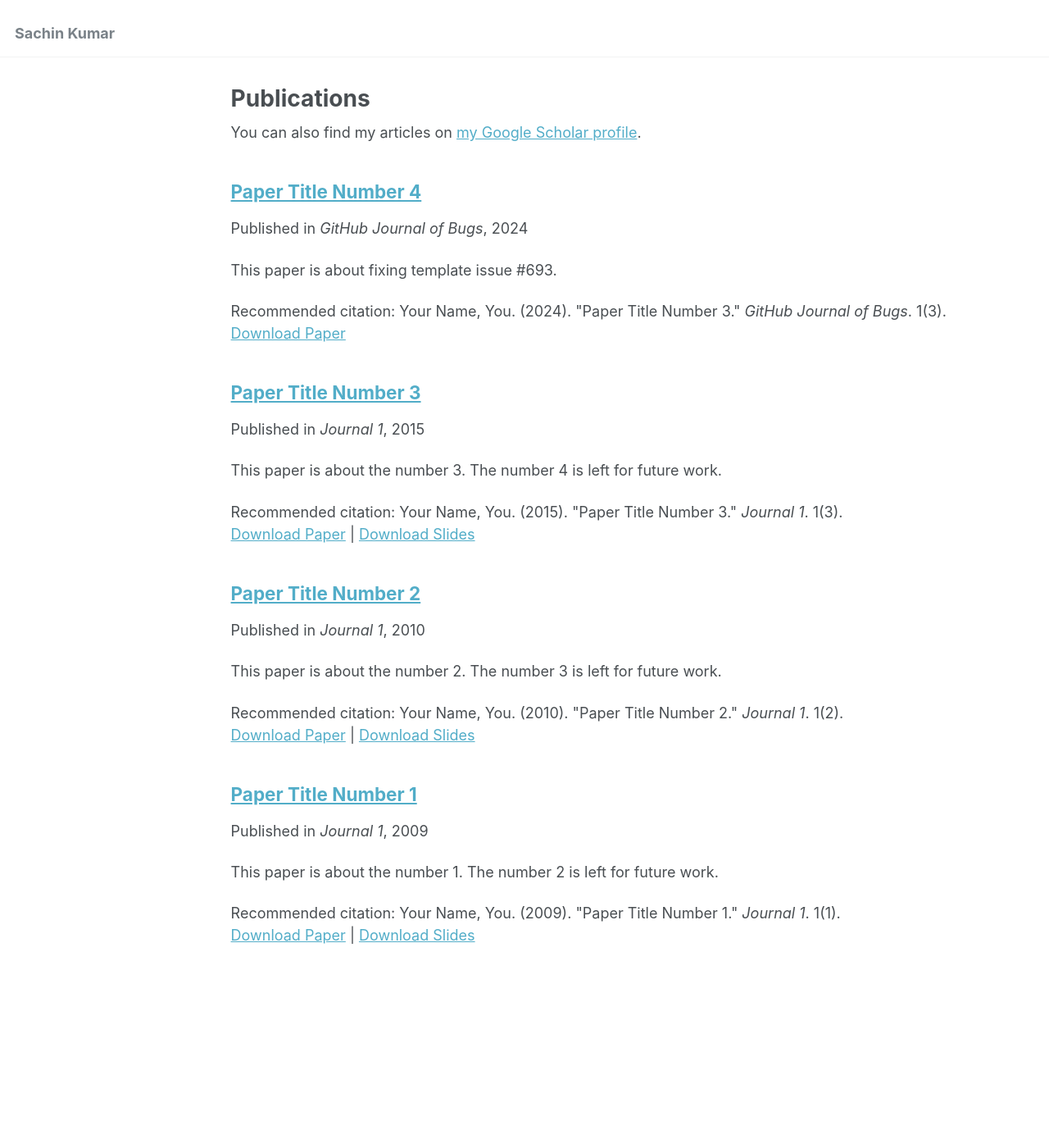
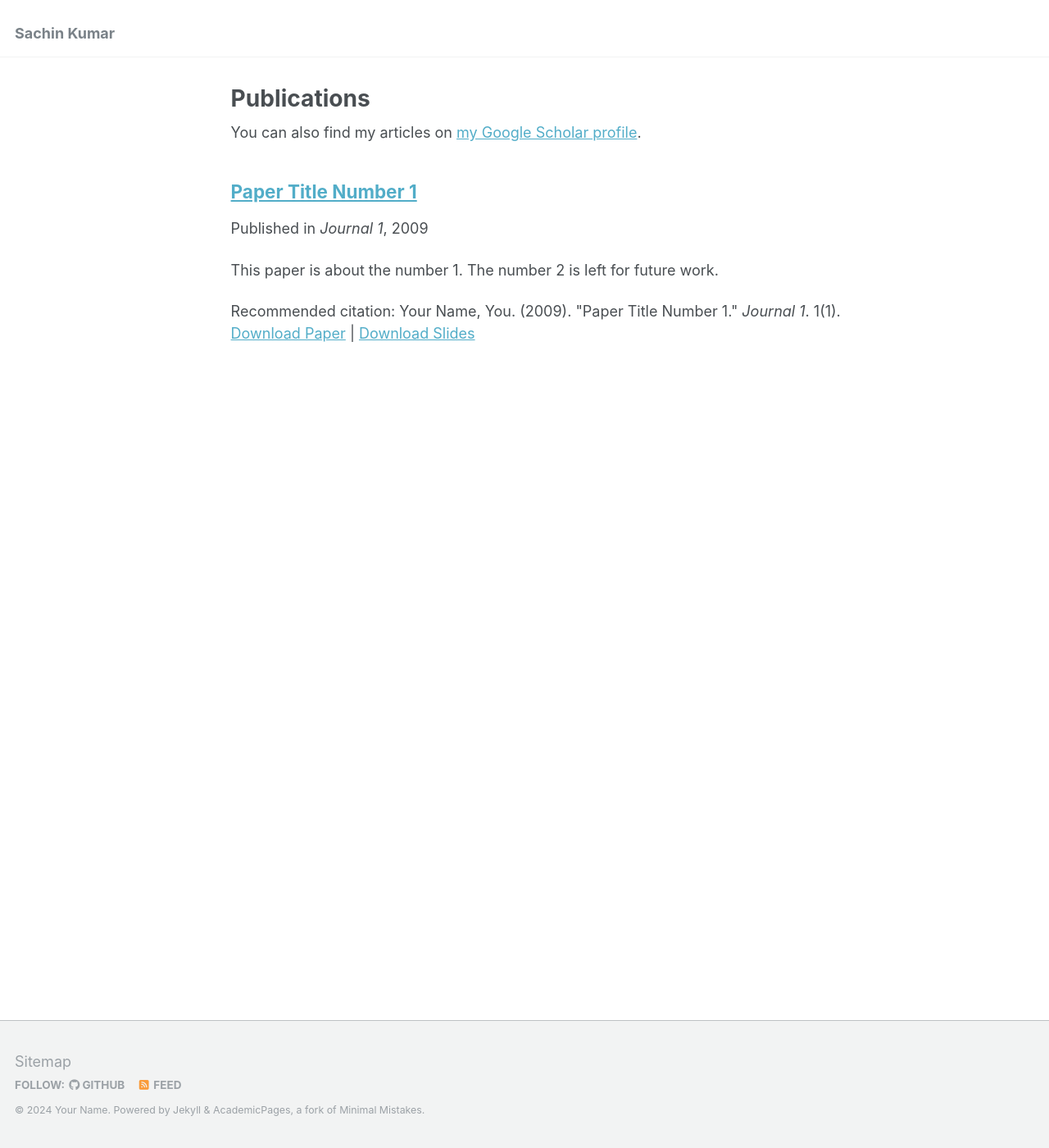
Before and after one commit to shocheen/shocheen.github.io, a Jekyll site: the page built from _pages/publications.md, in a window 1280 px wide and 1400 px high. Shown: the whole window at 82% size. Built offline with Jekyll 4.4.1, drawn with Linux system fonts in a browser that asks for light colours.

Commit message:
add some stuff

```diff
--- a/_config.yml
+++ b/_config.yml
@@ -21,7 +21,7 @@
 #               Additional customization can be done by editing /_includes/author-profile.html
 author:
   # Biographic information
-  avatar           : "/images/sachin.jpg"
+  avatar           : "dp.jpg"
   name             : "Sachin Kumar"
   pronouns         : "he/him"
   bio              : "Assistant Professor"
@@ -48,7 +48,7 @@
   stackoverflow    : # User number or user number and name (i.e., use "1" or "1/jeff-atwood")
 
   # Social media
-  bluesky          : # Username
+  bluesky          : shocheen # Username
   facebook         : # Username
   flickr           : # Username
   foursquare       : # Username
@@ -57,7 +57,7 @@
   keybase          : # Username
   instagram        : # Username
   lastfm           : # Username
-  linkedin         : # Username
+  linkedin         : schn19 # Username
   mastodon         : # URL
   medium           : # URL
   pinterest        : # Username
@@ -122,6 +122,8 @@
 # Social Sharing
 twitter:
   username               : &twitter
+bluesky:
+  username               : &bluesky
 facebook:
   username               :
   app_id                 :
--- a/_publications/2010-10-01-paper-title-number-2.md
+++ /dev/null
@@ -1,13 +0,0 @@
----
-title: "Paper Title Number 2"
-collection: publications
-permalink: /publication/2010-10-01-paper-title-number-2
-excerpt: 'This paper is about the number 2. The number 3 is left for future work.'
-date: 2010-10-01
-venue: 'Journal 1'
-slidesurl: 'http://academicpages.github.io/files/slides2.pdf'
-paperurl: 'http://academicpages.github.io/files/paper2.pdf'
-citation: 'Your Name, You. (2010). &quot;Paper Title Number 2.&quot; <i>Journal 1</i>. 1(2).'
----
-
-The contents above will be part of a list of publications, if the user clicks the link for the publication than the contents of section will be rendered as a full page, allowing you to provide more information about the paper for the reader. When publications are displayed as a single page, the contents of the above "citation" field will automatically be included below this section in a smaller font.
--- a/_publications/2015-10-01-paper-title-number-3.md
+++ /dev/null
@@ -1,13 +0,0 @@
----
-title: "Paper Title Number 3"
-collection: publications
-permalink: /publication/2015-10-01-paper-title-number-3
-excerpt: 'This paper is about the number 3. The number 4 is left for future work.'
-date: 2015-10-01
-venue: 'Journal 1'
-slidesurl: 'http://academicpages.github.io/files/slides3.pdf'
-paperurl: 'http://academicpages.github.io/files/paper3.pdf'
-citation: 'Your Name, You. (2015). &quot;Paper Title Number 3.&quot; <i>Journal 1</i>. 1(3).'
----
-
-The contents above will be part of a list of publications, if the user clicks the link for the publication than the contents of section will be rendered as a full page, allowing you to provide more information about the paper for the reader. When publications are displayed as a single page, the contents of the above "citation" field will automatically be included below this section in a smaller font.
--- a/_publications/2024-02-17-paper-title-number-4.md
+++ /dev/null
@@ -1,12 +0,0 @@
----
-title: "Paper Title Number 4"
-collection: publications
-permalink: /publication/2024-02-17-paper-title-number-4
-excerpt: 'This paper is about fixing template issue #693.'
-date: 2024-02-17
-venue: 'GitHub Journal of Bugs'
-paperurl: 'http://academicpages.github.io/files/paper3.pdf'
-citation: 'Your Name, You. (2024). &quot;Paper Title Number 3.&quot; <i>GitHub Journal of Bugs</i>. 1(3).'
----
-
-The contents above will be part of a list of publications, if the user clicks the link for the publication than the contents of section will be rendered as a full page, allowing you to provide more information about the paper for the reader. When publications are displayed as a single page, the contents of the above "citation" field will automatically be included below this section in a smaller font.
```
Also changed, not shown: _talks/2014-02-01-talk-2.md (deleted, +0 -13 lines), _talks/2014-03-01-talk-3.md (deleted, +0 -11 lines), _teaching/2014-spring-teaching-1.md (deleted, +0 -20 lines), _teaching/2024-autumn-teaching.md (added, +18 -0 lines), _teaching/2025-spring-teaching.md (added, +18 -0 lines), images/dp.jpg (added), 7 other files.
